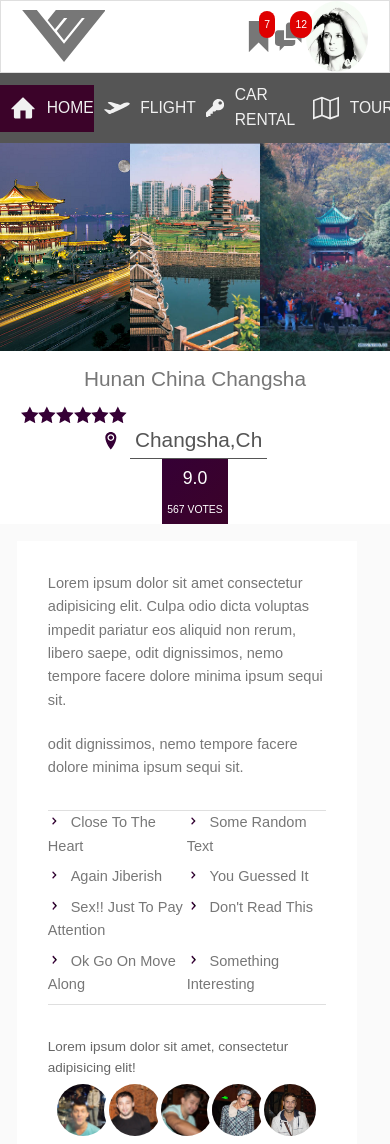
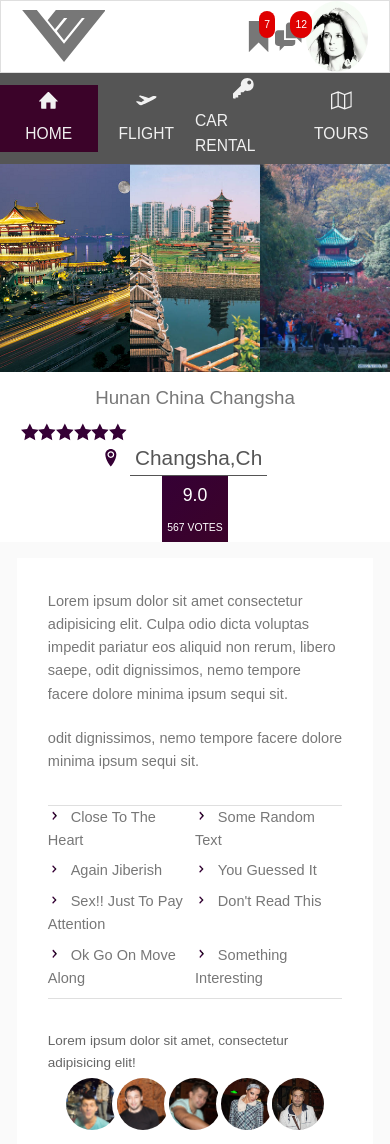
Before and after one commit to vmwhoami/Trillo, a website: page index.html in a window 390 px wide. Shown: the top 1144 px of the page. Drawn offline with Linux system fonts and the light colour scheme; a web font is replaced by a local one.

Commit message:
Change the navbar for mobile view

```diff
--- a/sass/_components.scss
+++ b/sass/_components.scss
@@ -22,6 +22,7 @@
     display: flex;
     align-items: center;
     justify-content: center;
+
     @media only screen and (max-width:48em) {
         display: none;
     }
@@ -219,10 +220,17 @@
         display: flex;
         align-items: center;
         z-index: 20;
+
         @media only screen and (max-width:56.25em) {
             font-size: 1.5rem;
             height: 100%;
 
+        }
+
+        @media only screen and (max-width:37.5em) {
+            display: flex;
+            flex-direction: column;
+            padding: 0.5rem 0;
         }
     }
 
@@ -232,9 +240,13 @@
         height: 2.5rem;
         fill: currentColor;
         margin: 0 2rem;
-        @media only screen and (max-width:56.25em) {
-            margin: 0 1rem;
 
+
+
+        @media only screen and (max-width:37.5em) {
+            width: 2rem;
+            height: 2rem;
+            margin-bottom: 1rem;
         }
     }
 }
@@ -282,14 +294,20 @@
     display: flex;
     align-items: center;
     background-color: white;
+
     @media only screen and (max-width:48em) {
         flex-direction: column;
-       justify-content: flex-start;
+        justify-content: flex-start;
     }
+
     &_heading {
         font-size: 2rem;
         font-weight: 400;
         margin: 1rem;
+
+        @media only screen and (max-width:48em) {
+            font-size: 1.8rem;
+        }
     }
 
     &_stars {
@@ -429,9 +447,11 @@
 .recomend {
     display: flex;
     align-items: center;
+
     @media only screen and (max-width:48em) {
-      flex-direction: column;
+        flex-direction: column;
     }
+
     &_count {
         font-size: 1.3rem;
         color: var(--gray2);
--- a/sass/_layout.scss
+++ b/sass/_layout.scss
@@ -63,6 +63,11 @@
     display: flex;
     flex-direction: column;
     justify-content: space-evenly;
+
+    @media only screen and (max-width:48em) {
+        margin-right: 0;
+        margin-bottom: 3rem;
+    }
 }
 
 .user-reviews {
```
Also changed, not shown: css/styles.css, 1 other file.
